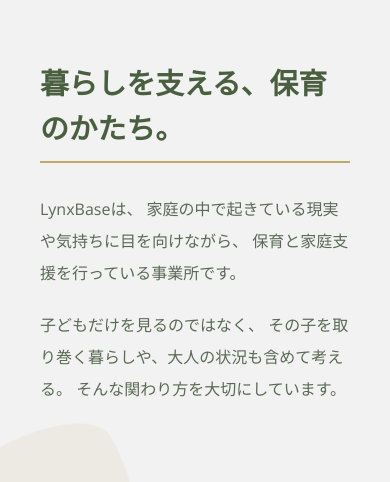
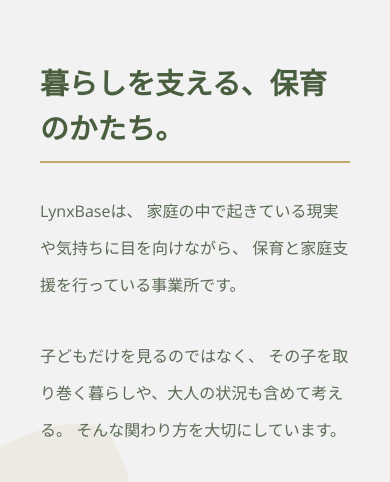
Before and after one commit to yuuunaga12e/lynxbase_hp, a website built with Vite: page about.html in a window 390 px wide. Shown: the part 347-829 px from the top of the page. Built offline with nearby package versions, Linux system fonts and the light colour scheme.

Commit message:
Increase mobile text spacing for readability

```diff
--- a/about.html
+++ b/about.html
@@ -115,6 +115,14 @@
             .content-section p br {
                 display: none;
             }
+
+            /* Increase spacing for better readability on mobile */
+            .content-section p {
+                line-height: 2.3;
+                /* More open line spacing */
+                margin-bottom: 35px;
+                /* More space between paragraphs */
+            }
         }
     </style>
 </head>
```
